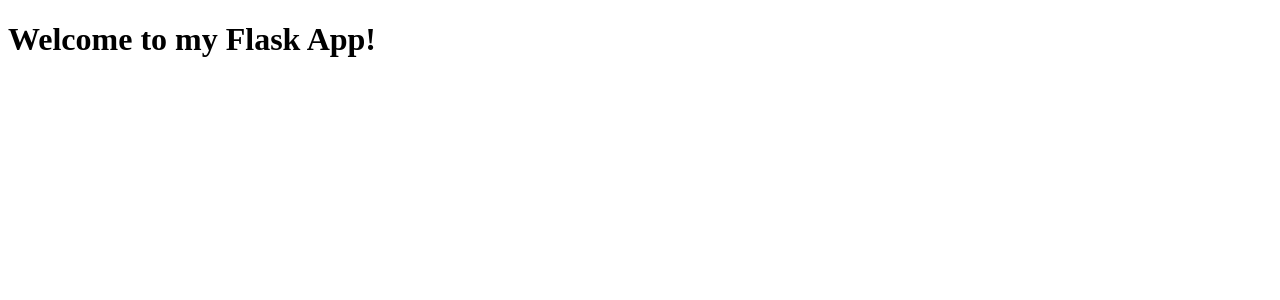
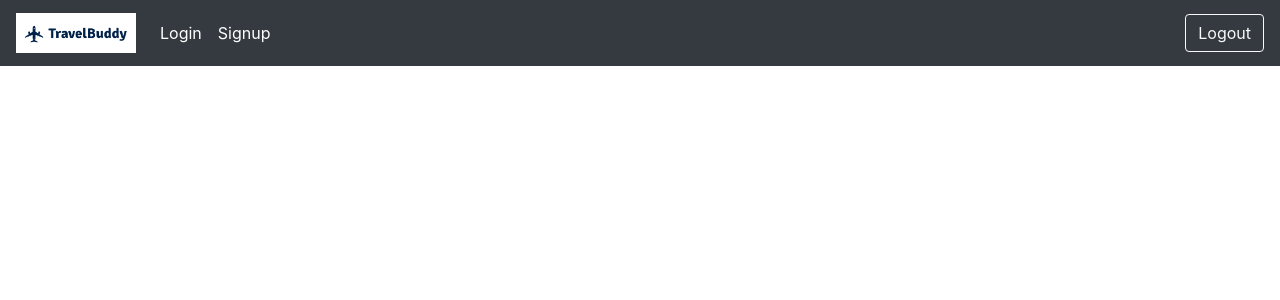
Before and after one commit to jsmnlao/Travel-Buddy, a Flask app: template website/templates/home.html in a window 1280 px wide. Shown: the top 300 px of the page. Run offline with Flask 3, Linux system fonts and the light colour scheme; the template is opened without the code that fills it, so the values that code supplies are empty; some libraries are stand-ins or nearby versions.

Commit message:
base template for homepage

```diff
--- a/website/auth.py
+++ b/website/auth.py
@@ -15,7 +15,7 @@ def login():
 
 @auth.route('/logout')
 def logout():
-    return "<p>logout</p>"
+    return render_template("initial_landing.html")
 
 @auth.route('/signup', methods=['GET', 'POST'])
 def signup():
--- a/website/templates/base.html
+++ b/website/templates/base.html
@@ -0,0 +1,33 @@
+<!DOCTYPE html>
+<html>
+  <head>
+    <meta charset="utf-8" />
+    <meta name="viewport" content="width=device-width, initial-scale=1" />
+    <link rel="stylesheet" href="https://stackpath.bootstrapcdn.com/bootstrap/4.4.1/css/bootstrap.min.css" integrity="sha384-Vkoo8x4CGsO3+Hhxv8T/Q5PaXtkKtu6ug5TOeNV6gBiFeWPGFN9MuhOf23Q9Ifjh" crossorigin="anonymous" />
+    <link rel="stylesheet" href="https://stackpath.bootstrapcdn.com/font-awesome/4.7.0/css/font-awesome.min.css" crossorigin="anonymous" />
+    <title>{% block title %}Home{% endblock %}</title>
+  </head>
+  <body>
+    <nav class="navbar navbar-expand-lg navbar-dark bg-dark text-white">
+      <a class="navbar-brand" href="/">
+        <img src="{{url_for('static', filename='images/logo.png')}}" width="120" height="40" class="d-inline-block align-top" alt="Logo" />
+      </a>
+      <button class="navbar-toggler" type="button" data-toggle="collapse" data-target="#navbar">
+        <span class="navbar-toggler-icon"></span>
+      </button>
+      <div class="collapse navbar-collapse" id="navbar">
+        <div class="navbar-nav">
+          <a class="nav-item nav-link text-white" id="login" href="/login">Login</a>
+          <a class="nav-item nav-link text-white" id="signup" href="/signup">Signup</a>
+        </div>
+        <div class="ml-auto">
+          <a class="btn btn-outline-light" id="logout" href="/logout" role="button">Logout</a>
+        </div>
+      </div>
+    </nav>
+
+    <script src="https://code.jquery.com/jquery-3.2.1.slim.min.js" integrity="sha384-KJ3o2DKtIkvYIK3UENzmM7KCkRr/rE9/Qpg6aAZGJwFDMVNA/GpGFF93hXpG5KkN" crossorigin="anonymous"></script>
+    <script src="https://cdnjs.cloudflare.com/ajax/libs/popper.js/1.12.9/umd/popper.min.js" integrity="sha384-ApNbgh9B+Y1QKtv3Rn7W3mgPxhU9K/ScQsAP7hUibX39j7fakFPskvXusvfa0b4Q" crossorigin="anonymous"></script>
+    <script src="https://maxcdn.bootstrapcdn.com/bootstrap/4.0.0/js/bootstrap.min.js" integrity="sha384-JZR6Spejh4U02d8jOt6vLEHfe/JQGiRRSQQxSfFWpi1MquVdAyjUar5+76PVCmYl" crossorigin="anonymous"></script>
+  </body>
+</html>
--- a/website/templates/home.html
+++ b/website/templates/home.html
@@ -1,7 +1 @@
-<!doctype html>
-<html>
-  <head><title>Flask App</title></head>
-  <body>
-    <h1>Welcome to my Flask App!</h1>
-  </body>
-</html>
+{% extends "base.html" %} {%block title%} Home {% endblock%}
--- a/website/views.py
+++ b/website/views.py
@@ -4,4 +4,4 @@ views = Blueprint('views', __name__)
 
 @views.route('/')
 def home():
-    return render_template("initial_landing.html")
+    return render_template("home.html")
```
